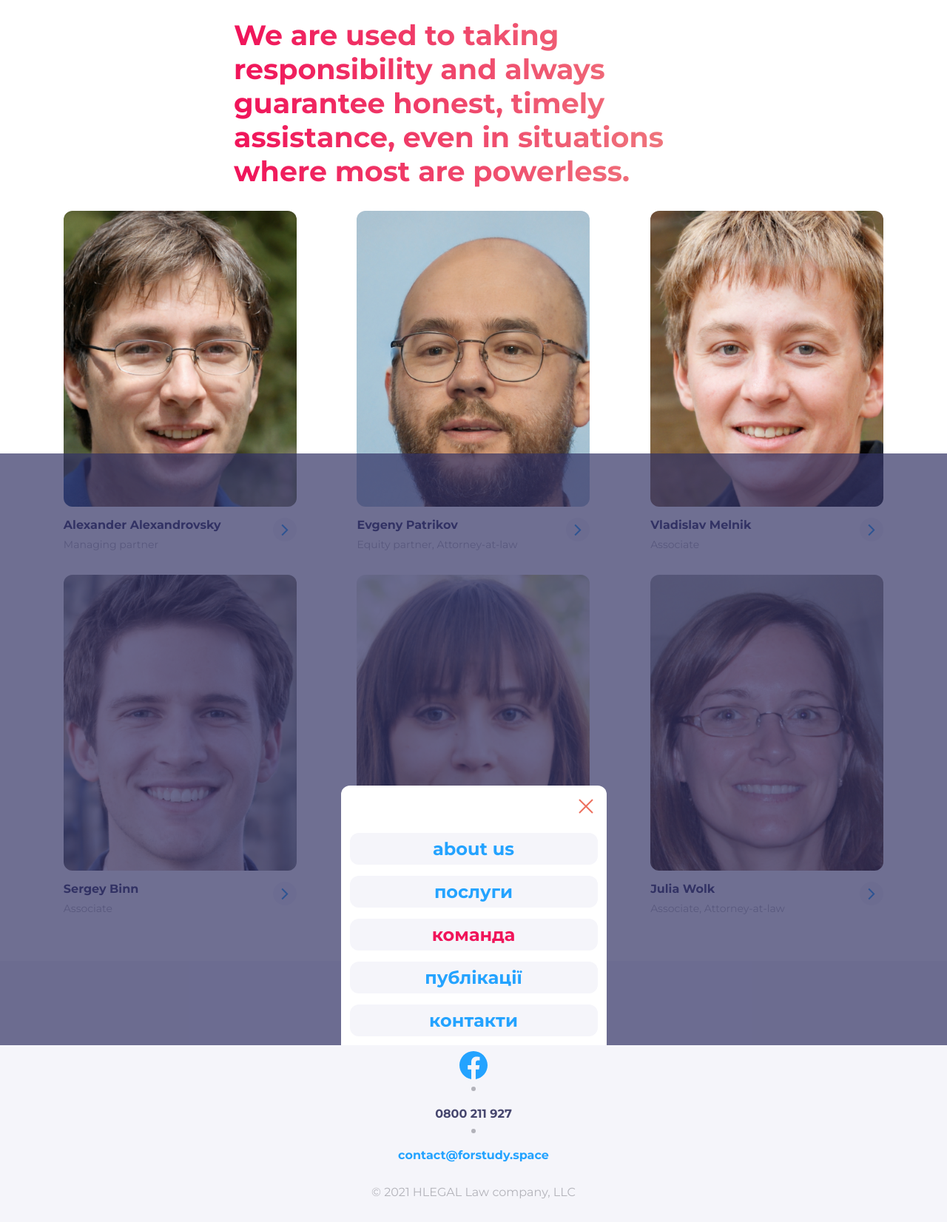
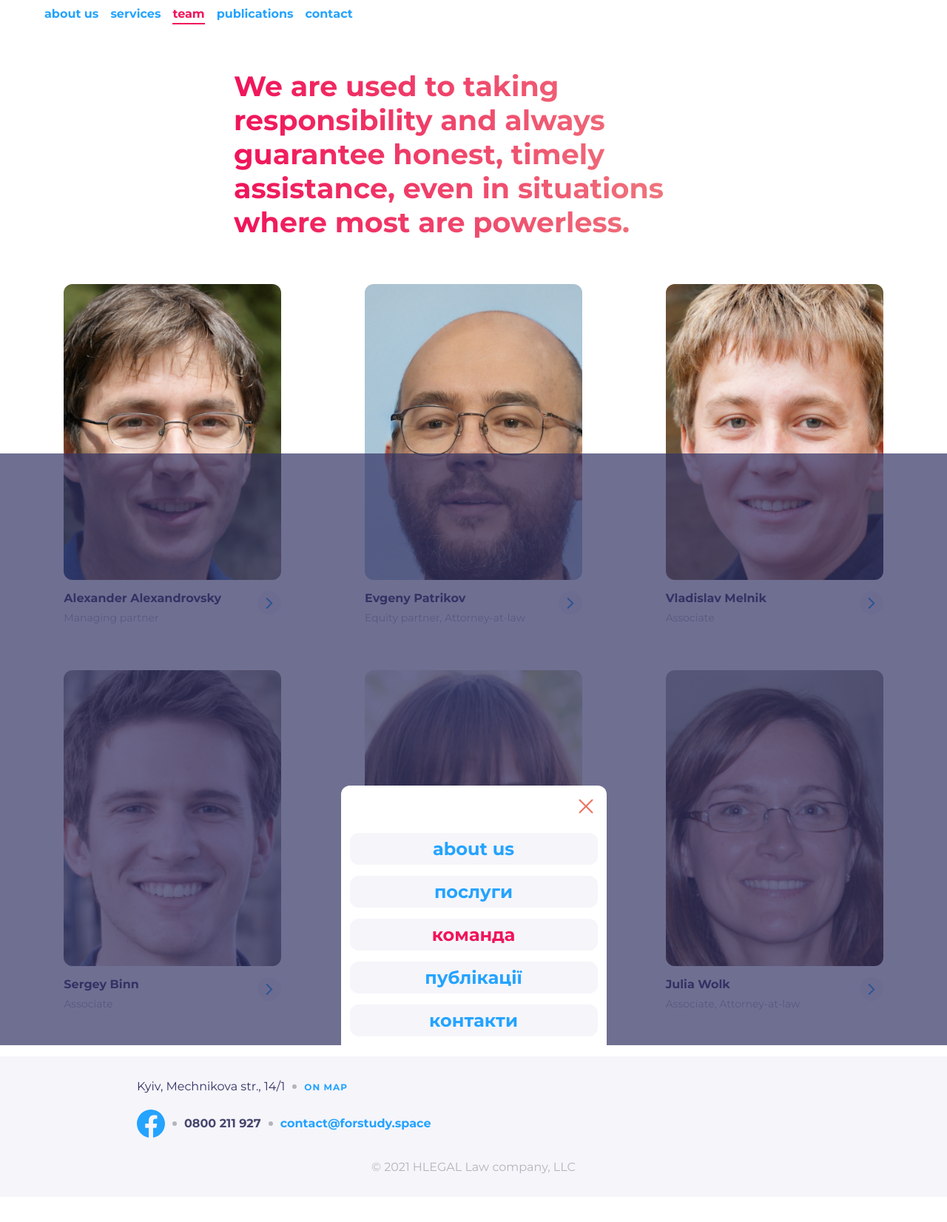
Before and after one commit to Stanysmaev/fe_basic_homework, a plain HTML site: page index.html in a window 1280 px wide. Shown: the part 187-1839 px from the top of the page at 74% size. After the commit the page ends 1805 px from the top, so only its background shows below. Drawn offline with Linux system fonts and the light colour scheme.

Commit message:
hw14_tablet_SD_ready

```diff
--- a/index.html
+++ b/index.html
@@ -40,7 +40,7 @@
 
         </div>
         <div class="gray-dot"></div>
-        <a href="#!" class="facebook">
+        <a href="https://www.facebook.com/" class="facebook" target="_blank">
           <svg width="24" height="24" fill="none" xmlns="http://www.w3.org/2000/svg">
             <path
               d="M24 12.0733C24 5.40541 18.6274 0 12 0C5.37258 0 0 5.40541 0 12.0733C0 18.0995 4.38823 23.0943 10.125 24V15.5633H7.07813V12.0733H10.125V9.41343C10.125 6.38755 11.9165 4.71615 14.6576 4.71615C15.9705 4.71615 17.3438 4.95195 17.3438 4.95195V7.92313H15.8306C14.3399 7.92313 13.875 8.85379 13.875 9.80857V12.0733H17.2031L16.6711 15.5633H13.875V24C19.6118 23.0943 24 18.0995 24 12.0733Z"
--- a/styles/media.css
+++ b/styles/media.css
@@ -94,7 +94,7 @@
   }
 }
 
-/* -------------------------------- Tablet SD ---------------------------------- */
+/* -------------------------------- Tablet SD ----------------------------------------------------------- */
 @media screen and (min-width: 768px) {
   .container {
     margin-left: auto;
@@ -109,17 +109,34 @@
     padding-right: 60px;
   }
 
+  .gray-dot {
+    margin: 0 6px;
+  }
+
   .card-wrap {
     grid-template-columns: repeat(2, 1fr);
+  }
+
+  .card {
+    max-width: 294px;
+  }
+
+  .card img {
+    height: 400px;
+    min-width: 294px;
+    object-fit: cover;
+    display: block;
+  }
+
+  .card-wrap {
+    gap: 60px;
   }
 
   .header-text {
     font-size: 38px;
     line-height: 46px;
-  }
-
-  .card img {
-    min-height: 400px;
+    margin-top: -48px !important;
+    margin-bottom: 60px !important;
   }
 
   .logo {
@@ -183,27 +200,95 @@
     grid-area: a;
     grid-column: 1/3;
     grid-row: 2/3;
+    margin-top: 20px;
   }
   .grid .item2 {
     grid-area: b;
     grid-column: 1/2;
     grid-row: 1/2;
     background: none;
-    /* align-items: center; */
+    margin-top: 41px !important;
   }
   .grid .item3 {
     grid-area: c;
     grid-column: 2/3;
     grid-row: 1/2;
     background: none;
-    /* align-items: center; */
-    /* display: flex; */
     height: 45px;
+    margin-top: 40px !important;
   }
   .grid .item4 {
     grid-area: d;
     grid-column: 1/3;
     grid-row: 3/4;
+    margin-top: -1px !important;
+  }
+
+  .footer-info {
+    margin-left: auto;
+    margin-right: auto;
+    padding: 30px 125px;
+  }
+
+  .grid-footer {
+    display: grid;
+    grid-template-columns: repeat(1, 1fr);
+    grid-template-rows: repeat(3, 1fr);
+    grid-template-areas:
+      'a'
+      'b'
+      'с';
+  }
+
+  .grid .f-item1 {
+    grid-area: a;
+    grid-column: 1/2;
+    grid-row: 1/2;
+    display: flex;
+    flex-direction: row;
+    align-items: center;
+    margin-top: -2px;
+  }
+  .grid .f-item2 {
+    grid-area: b;
+    grid-column: 1/2;
+    grid-row: 2/3;
+    background: #f5f5fa;
+    display: flex;
+    flex-direction: row;
+    align-items: center;
+    margin-top: 18px;
+  }
+  .grid .f-item3 {
+    grid-area: c;
+    grid-column: 1/2;
+    grid-row: 3/4;
+    background: #f5f5fa;
+    display: flex;
+    flex-direction: row;
+    align-items: center;
+    justify-content: center;
+  }
+
+  .footer-address-a {
+    margin-top: 0px;
+  }
+
+  .f-circle {
+    margin-top: 0px;
+  }
+
+  .phone-footer {
+    margin-top: 0px;
+  }
+
+  .email-footer {
+    margin-top: 0px;
+  }
+
+  .footer-gray-text {
+    margin-top: 30px;
+    margin-bottom: 0px;
   }
 }
 
--- a/styles/style.css
+++ b/styles/style.css
@@ -4,6 +4,7 @@
   margin: 0;
   padding: 0;
   box-sizing: border-box;
+  /* -webkit-tap-highlight-color: transparent; */
   /* overflow-y: hidden; */
 }
 
@@ -381,21 +382,22 @@ input:active + .burger {
   fill: #f0145a;
 }
 
-nav .nav-element a {
+nav .nav-element {
   font-weight: 700;
   font-size: 16px;
   line-height: 20px;
   text-align: right;
   color: #24a3ff;
-  margin-left: 12px;
+  margin-right: 16px;
+  padding-bottom: 2px;
 }
 
-nav .nav-element a:hover {
+nav .nav-element:hover {
   border-bottom: 2px solid #24a3ff;
 }
 
 .active-navigation {
-  color: #f0145a;
+  color: #f0145a !important;
   border-bottom: 2px solid #f0145a !important;
 }
 
@@ -529,28 +531,6 @@ footer {
   color: #b3b3ba;
 }
 
-.f-box1 {
-  grid-column: 1 / 2;
-  grid-row: 1 / 2;
-  display: flex;
-  align-items: center;
-}
-
-.f-box2 {
-  grid-column: 1 / 3;
-  grid-row: 2 / 3;
-  display: flex;
-  padding-top: 21px;
-  padding-bottom: 30px;
-  align-items: center;
-}
-
-.f-box3 {
-  grid-column: 2 / 3;
-  grid-row: 1 / 3;
-  justify-self: self-end;
-}
-
 .footer-gray-dot {
   border-radius: 6px;
   width: 6px;
```
